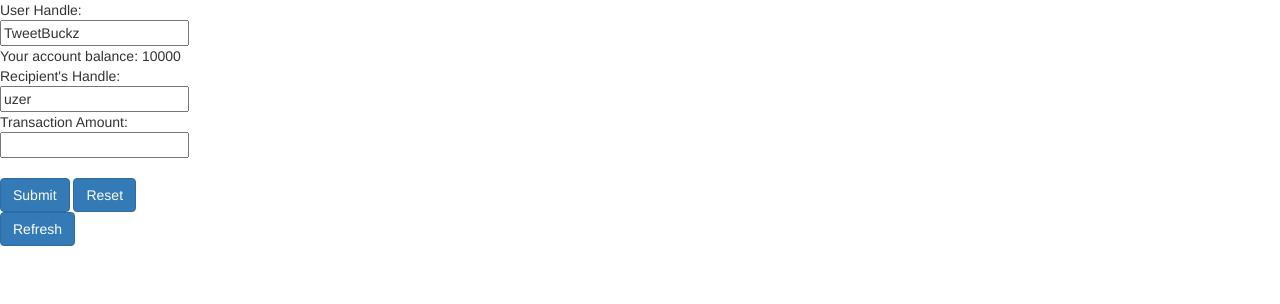
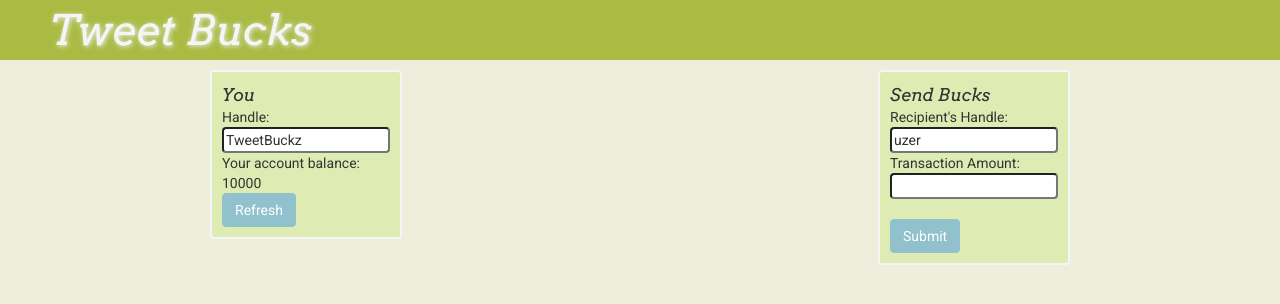
Before and after one commit to Monsterblader/TweetBucks, a website: page app/index.html at #/view1 in a window 1280 px wide. Drawn offline with nearby package versions, Linux system fonts and the light colour scheme.

Commit message:
Add styling.

```diff
--- a/app/app.css
+++ b/app/app.css
@@ -1,30 +1,72 @@
 /* app css stylesheet */
-
-.menu {
-  list-style: none;
-  border-bottom: 0.1em solid black;
-  margin-bottom: 2em;
-  padding: 0 0 0.5em;
+.balance {
+  display: block;
 }
 
-.menu:before {
-  content: "[";
+body {
+  background-color: #EEEEDD;
+  box-sizing: border-box;
+  font-family: 'Roboto', sans-serif;
 }
 
-.menu:after {
-  content: "]";
+.btn-primary {
+  background-color: #91C1CC;
+  border-color: #91C1CC;
 }
 
-.menu > li {
-  display: inline;
+.col {
+  display: inline-block;
 }
 
-.menu > li:before {
-  content: "|";
-  padding-right: 0.3em;
+.col-center {
+  /* margin-left: auto; */
+  /* margin-right: auto; */
+  /* width: 62px; */
 }
 
-.menu > li:nth-child(1):before {
-  content: "";
-  padding: 0;
+.col-left {
 }
+
+.col-right {
+  float: right;
+}
+
+.content {
+  display: table;
+  margin: 0 auto;
+  max-width: 960px;
+  padding: 0 50px;
+  width: 100%;
+}
+
+input {
+  border-radius: 4px;
+}
+
+.minor-title {
+  font-family: 'Arvo', serif;
+  font-size: 1.25em;
+}
+
+.side-box {
+  background-color: #DEEBB3;
+  border: 2px solid whitesmoke;
+  border-radius: 4px;
+  display: inline-block;
+  margin-top: 10px;
+  padding: 10px;
+}
+
+.title {
+  color: whitesmoke;
+  display: inline-block;
+  font-family: 'Arvo', serif;
+  font-size: 3em;
+  margin-left: 50px;
+  text-shadow: 1px 1px 5px #eee;
+}
+
+.top-bar {
+  background-color: #AABB44;
+  width: 100%;
+}
--- a/app/app.js
+++ b/app/app.js
@@ -4,7 +4,7 @@
 angular.module('myApp', [
   'ngRoute',
   'myApp.view1',
-  'myApp.version',
+  'myApp.version'
 ]).
 config(['$routeProvider', function($routeProvider) {
   $routeProvider.otherwise({redirectTo: '/view1'});
--- a/app/index.html
+++ b/app/index.html
@@ -12,6 +12,8 @@
   <link rel="stylesheet" href="bower_components/html5-boilerplate/css/normalize.css">
   <link rel="stylesheet" href="bower_components/html5-boilerplate/css/main.css">
   <link rel="stylesheet" href="http://maxcdn.bootstrapcdn.com/bootstrap/3.3.4/css/bootstrap.min.css">
+  <link href='http://fonts.googleapis.com/css?family=Roboto' rel='stylesheet' type='text/css'>
+  <link href='http://fonts.googleapis.com/css?family=Arvo:400,400italic' rel='stylesheet' type='text/css'>
   <link rel="stylesheet" href="app.css">
   <script src="bower_components/html5-boilerplate/js/vendor/modernizr-2.6.2.min.js"></script>
 </head>
--- a/app/view1/view1.html
+++ b/app/view1/view1.html
@@ -1,9 +1,29 @@
-<div class="topBar">
-  User Handle:<br>
-  <input type="text" ng-model="user.twHandle"><br>
-  Your account balance: {{balances[user.twHandle]}}
+<div class="top-bar">
+  <div class="title"><i>Tweet Bucks</i></div>
 </div>
 
+<div class="content">
+    <div class="col col-left side-box">
+      <div class="minor-title"><i>You</i></div>
+      Handle:<br>
+      <input type="text" ng-model="user.twHandle">
+      <div class="balance">Your account balance:<br>{{balances[user.twHandle]}}</div>
+      <button class="btn btn-primary" ng-click="refresh()">Refresh</button>
+    </div>
+
+  <div class="col col-center side-box" ng-repeat='tweet in tweets'>
+    <div class="tweet">
+      <div class="tweet-date">
+        {{tweet.created_at}}
+      </div>
+      <div class="tweet-text">
+        {{tweet.text}}
+      </div>
+    </div>
+  </div>
+
+    <div class="col col-right side-box">
+      <div class="minor-title"><i>Send Bucks</i></div>
       <form novalidate>
         Recipient's Handle:<br>
         <input type="text" ng-model="user.reHandle"><br>
@@ -11,7 +31,6 @@
         <input type="text" ng-model="user.amount">
         <br><br>
         <button class="btn btn-primary" ng-click="submit()">Submit</button>
-  <button class="btn btn-primary" ng-click="reset()">Reset</button>
       </form>
-
-<button class="btn btn-primary" ng-click="refresh()">Refresh</button>
+    </div>
+</div>
--- a/app/view1/view1.js
+++ b/app/view1/view1.js
@@ -46,6 +46,7 @@ angular.module('myApp.view1', ['ngRoute'])
               console.error(err);
             });
           }
+          $scope.reset();
           // adjust balance
         }
 
@@ -66,7 +67,10 @@ angular.module('myApp.view1', ['ngRoute'])
             // Each transaction needs a unique digital ID to be validated.  As
             // the app should be the only source of transaction ID's, it looks
             // for any transactions that are initiated outside of itself and
-            // assigns them ID's.
+            // assigns them ID's, posts the new message to Twitter, and deletes
+            // old one.
+            $scope.tweets = data;
+            $scope.reset();
             for (i = data.length - 1; i >= 0; i -= 1) {
               if (data[i].text.indexOf("xID") < 0) {
                 tweetBody = data[i].text.split(" ");
@@ -94,5 +98,5 @@ angular.module('myApp.view1', ['ngRoute'])
         };
 
         $scope.reset();
-//        startOauth();
+        startOauth();
       }]);
```
Lines whose indentation alone changed are shown as unchanged.
